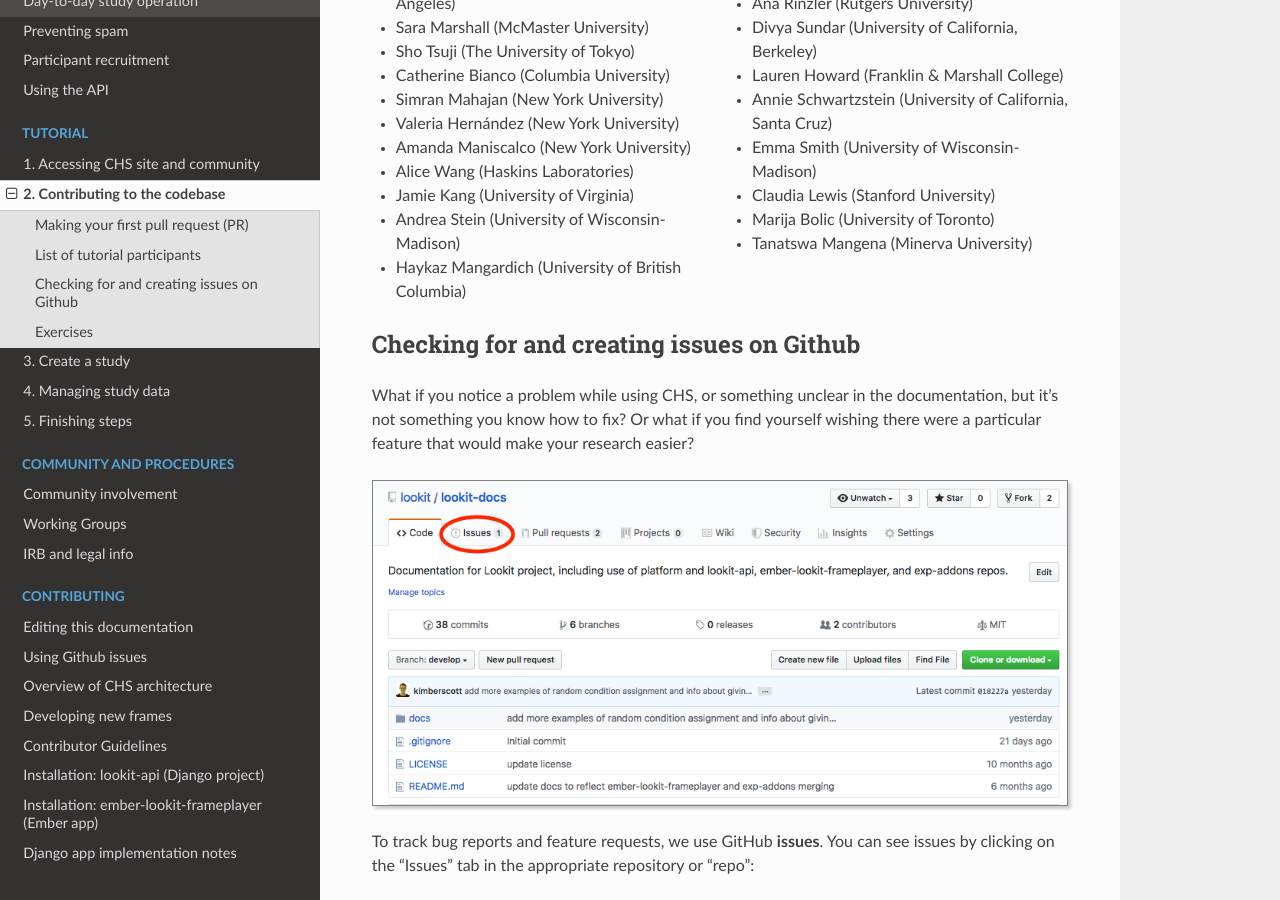
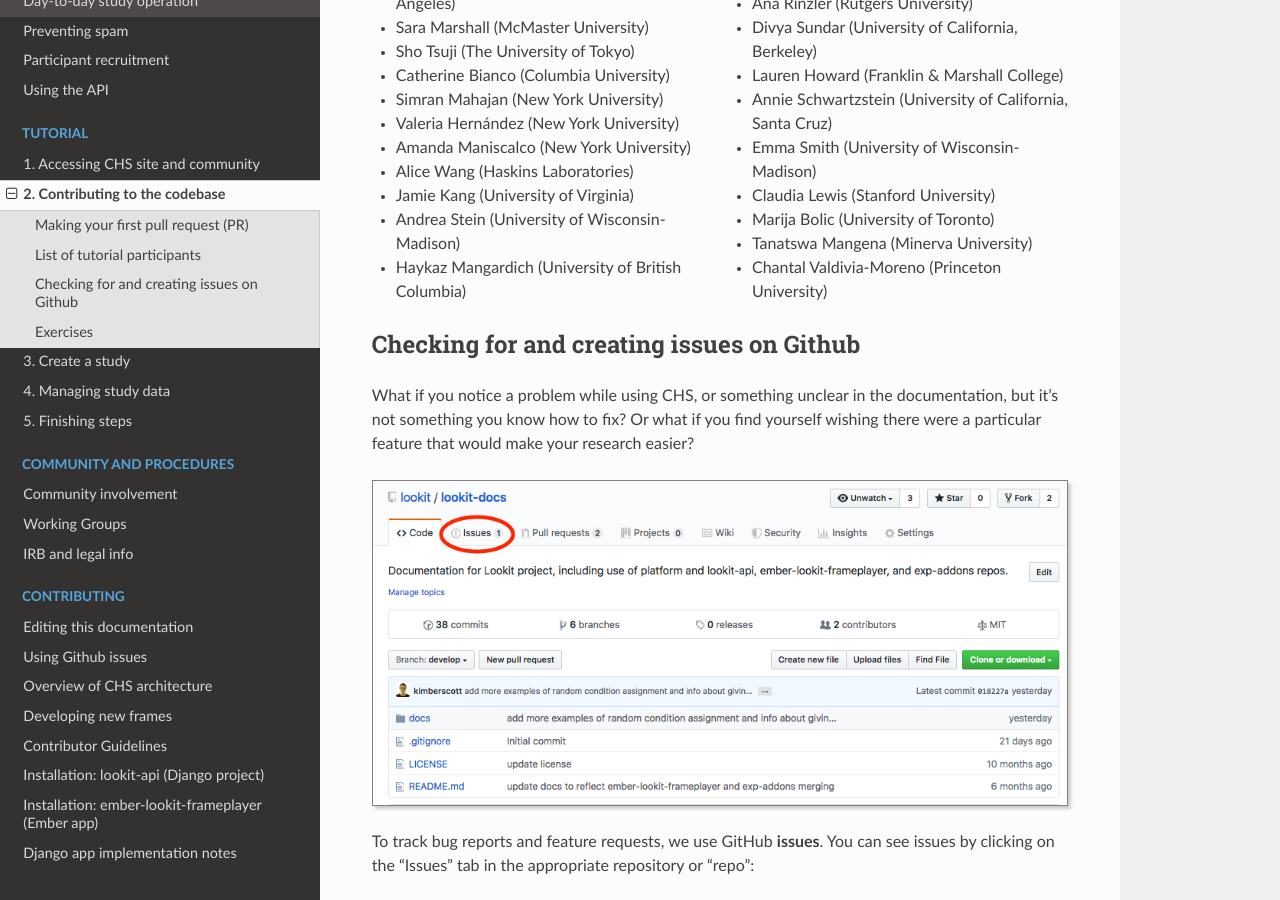
Before and after one commit to lookit/lookit-docs, a Sphinx documentation site: the page built from docs/source/tutorial-contributing.rst, in a window 1280 px wide and 900 px high, scrolled down 8769 px. Built offline with Sphinx 7.4.7 and the Read the Docs theme 3.1.0, drawn with Linux system fonts in a browser that asks for light colours.

Commit message:
Update tutorial-contributing.rst
Added my name

```diff
--- a/docs/source/tutorial-contributing.rst
+++ b/docs/source/tutorial-contributing.rst
@@ -343,6 +343,7 @@
 - Claudia Lewis (Stanford University)
 - Marija Bolic (University of Toronto)
 - Tanatswa Mangena (Minerva University)
+- Chantal Valdivia-Moreno (Princeton University)
 
 Checking for and creating issues on Github
 -------------------------------------------
```
